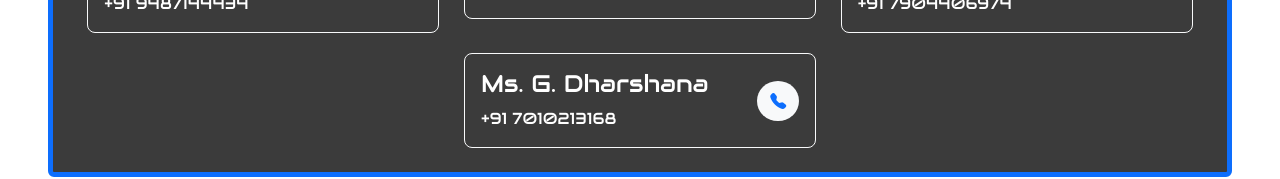
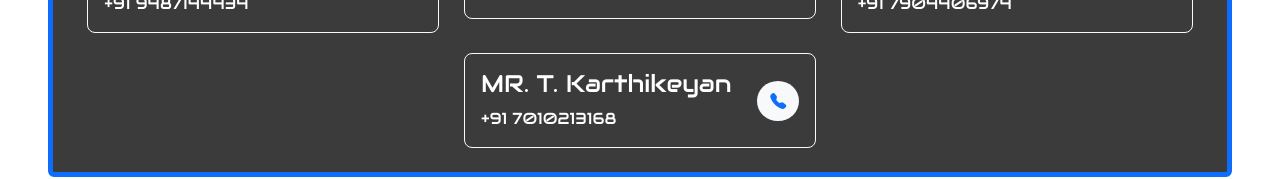
Before and after one commit to DKKarthikeyan/Symposium-demo, a React (Vite) app: page /workshops/3-d-modeling-with-ar-vr in a window 1280 px wide. Shown: the part 1158-1337 px from the top of the page. Built offline with nearby package versions, Linux system fonts and the light colour scheme.

Commit message:
pdf updated

```diff
--- a/src/SUPRISE/event1.jsx
+++ b/src/SUPRISE/event1.jsx
@@ -129,7 +129,7 @@ Evaluation Criteria: Based on individual and team performance, creativity, probl
 
 
                                                                                                        <button className="closed-btn" onClick={() => window.open("https://docs.google.com/forms/d/e/1FAIpQLScw5hddu82bCWz8QV-Jtm0GrBmw1_NhurNzU-jMsVJ4uM7_RA/viewform", "_blank")}>Register Now ↔</button>
-                                                                                                       <button className="closed-btn mt-3 mt-sm-0" style={{margin:'0px 50px'}}><a href="pdf/HACKATHON.pdf" download="HACKATHON.pdf" style={{textDecoration:'none',textDecorationColor:'none'}}>Download PDF</a></button>
+                                                                                                       <button className="closed-btn mt-3 mt-sm-0" style={{margin:'0px 50px'}}><a href="/pdf/HACKATHON.pdf" download="HACKATHON.pdf" style={{textDecoration:'none',textDecorationColor:'none'}}>Download PDF</a></button>
                                                                                                                        </div>
 
                                                                                                                  </div>
--- a/src/SUPRISE/event2.jsx
+++ b/src/SUPRISE/event2.jsx
@@ -134,7 +134,7 @@ technologies, inventions, or solutions.English only
 
 
                                                                                                        <button className="closed-btn" onClick={() => window.open("https://docs.google.com/forms/d/e/1FAIpQLScw5hddu82bCWz8QV-Jtm0GrBmw1_NhurNzU-jMsVJ4uM7_RA/viewform", "_blank")}>Register Now ↔</button>
-                                                                                                       <button className="closed-btn mt-3 mt-sm-0" style={{margin:'0px 50px'}}><a href="pdf/IDEACLUM.pdf" download="IDEACLUM.pdf" style={{textDecoration:'none',textDecorationColor:'none'}}>Download PDF</a></button>
+                                                                                                       <button className="closed-btn mt-3 mt-sm-0" style={{margin:'0px 50px'}}><a href="/pdf/IDEACLUM.pdf" download="IDEACLUM.pdf" style={{textDecoration:'none',textDecorationColor:'none'}}>Download PDF</a></button>
                                                                                                                        </div>
 
                                                                                                                  </div>
--- a/src/Workshops/CivilWorkshop.jsx
+++ b/src/Workshops/CivilWorkshop.jsx
@@ -31,7 +31,7 @@ const CivilWorkshop = () => {
           { name: "MR. P. Jayaraj ", number: "8667797125" },
           { name: "MR. M. Krithik Ananth ", number: "7904406974" },
 
-          { name: "Ms. G. Dharshana", number: " 7010213168" },
+          { name: "MR. T. Karthikeyan", number: " 7010213168" },
         ]
 
   return (
```
Also changed, not shown: 2 other files (tests, documents, lock files or other folders).
